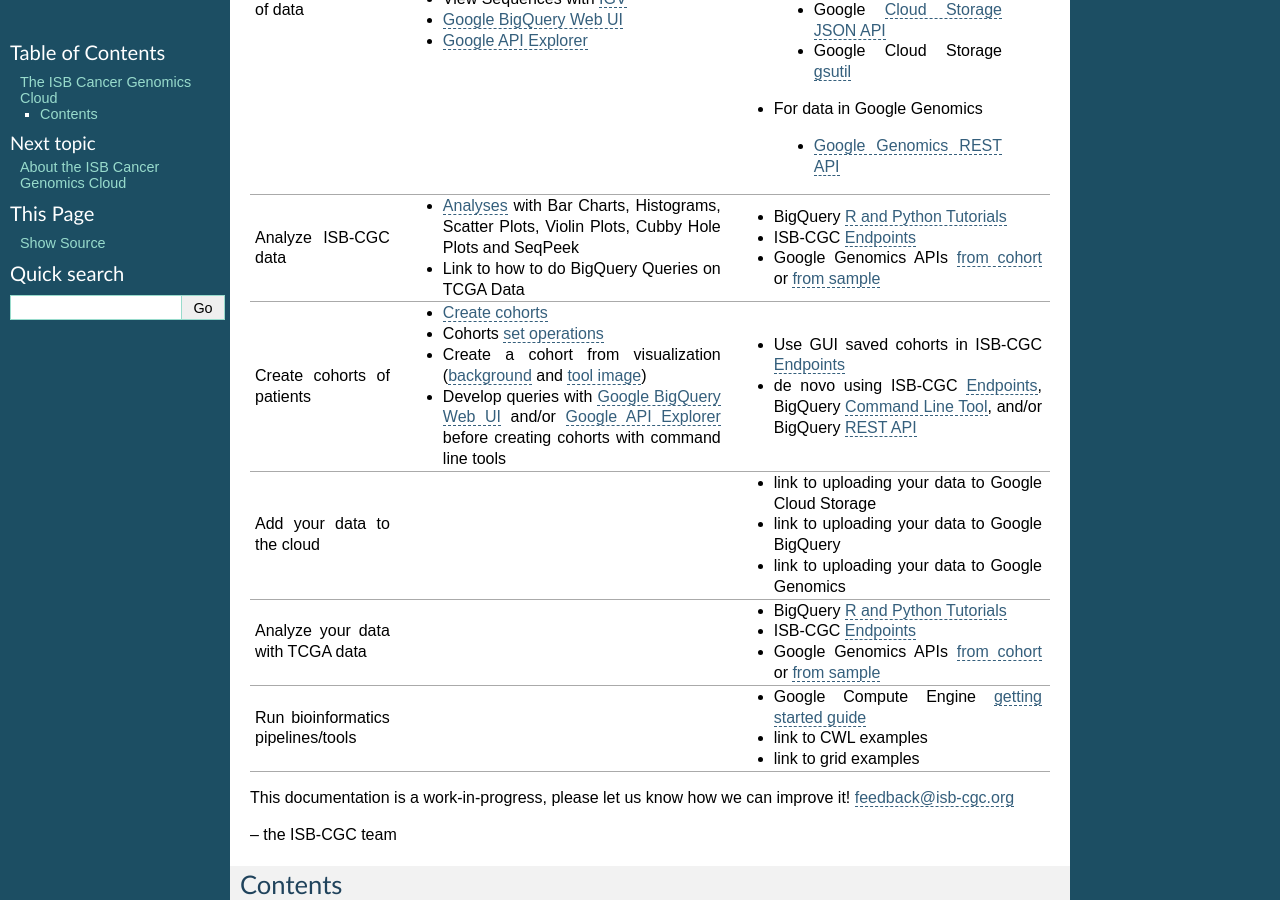
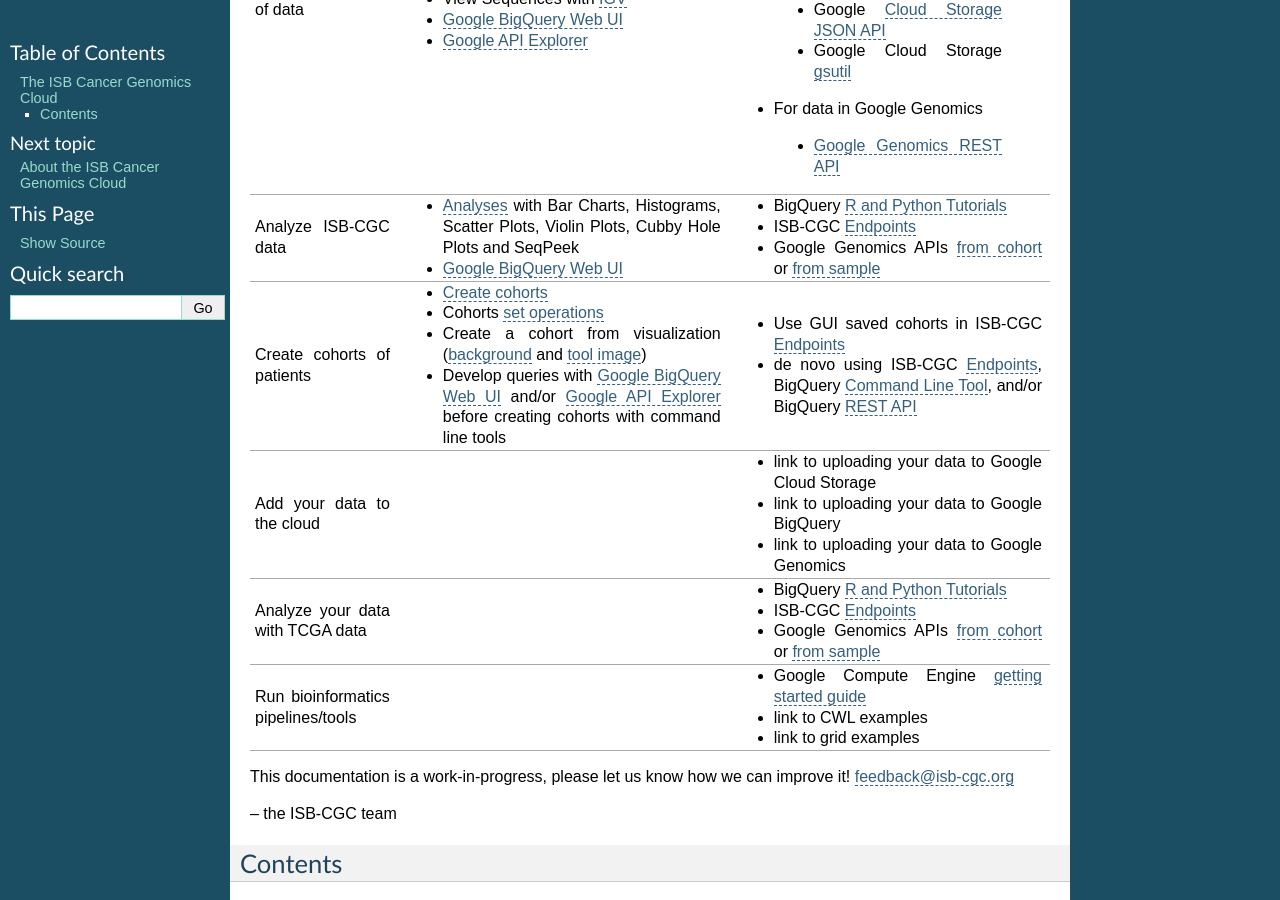
Before and after one commit to isb-cgc/readthedocs, a Sphinx documentation site: the page built from docs/source/index.rst, in a window 1280 px wide and 900 px high, scrolled down 1391 px. Built offline with Sphinx 7.4.7, drawn with Linux system fonts in a browser that asks for light colours.

Commit message:
Update index.rst

```diff
--- a/docs/source/index.rst
+++ b/docs/source/index.rst
@@ -51,7 +51,7 @@
 |                                   |                                                                                                                                                                                                                                                                                             | - `Google Genomics REST API <https://cloud.google.com/genomics/reference/rest/>`_                                                                                                                                                                                                               |
 +-----------------------------------+---------------------------------------------------------------------------------------------------------------------------------------------------------------------------------------------------------------------------------------------------------------------------------------------+-------------------------------------------------------------------------------------------------------------------------------------------------------------------------------------------------------------------------------------------------------------------------------------------------+
 |Analyze ISB-CGC data               |- `Analyses <http://isb-cancer-genomics-cloud.readthedocs.org/en/latest/sections/webapp/Workbooks.html>`_ with Bar Charts, Histograms, Scatter Plots, Violin Plots, Cubby Hole Plots and SeqPeek                                                                                             |- BigQuery `R and Python Tutorials </progapi/Tutorials.html>`_                                                                                                                                                                                                                                   |
-|                                   |- Link to how to do BigQuery Queries on TCGA Data                                                                                                                                                                                                                                            |- ISB-CGC `Endpoints </progapi/Programmatic-API.html>`_                                                                                                                                                                                                                                          |
+|                                   |- `Google BigQuery Web UI </progapi/bigqueryGUI/WalkthroughOfGoogleBigQuery.rst>`_                                                                                                                                                                                                           |- ISB-CGC `Endpoints </progapi/Programmatic-API.html>`_                                                                                                                                                                                                                                          |
 |                                   |                                                                                                                                                                                                                                                                                             |- Google Genomics APIs `from cohort </progapi/progapi2/google_genomics_from_cohort.html>`_ or `from sample </progapi/progapi2/google_genomics_from_sample.html>`_                                                                                                                                |
 +-----------------------------------+---------------------------------------------------------------------------------------------------------------------------------------------------------------------------------------------------------------------------------------------------------------------------------------------+-------------------------------------------------------------------------------------------------------------------------------------------------------------------------------------------------------------------------------------------------------------------------------------------------+
 |Create cohorts of patients         |- `Create cohorts </webapp/Saved-Cohorts.html>`_                                                                                                                                                                                                                                             |- Use GUI saved cohorts in ISB-CGC `Endpoints </progapi/Programmatic-API.html>`_                                                                                                                                                                                                                 |
```
